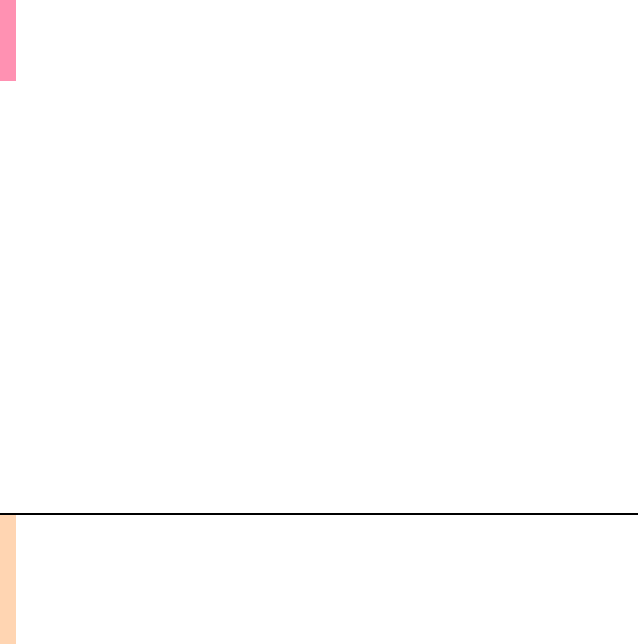
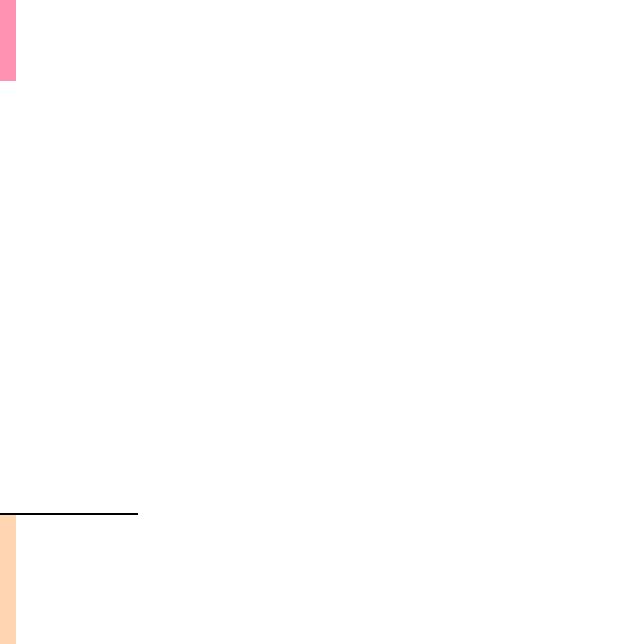
Before and after one commit to Giovani539/G.N.R, a plain HTML site: page index.html in a window 1280 px wide. Shown: the top 644 px of the page, 1264-1902 px from the left, 638 px wide, since content can reach past the window. Drawn offline with Linux system fonts and the light colour scheme.

Commit message:
gbdgtbdr

```diff
--- a/style.css
+++ b/style.css
@@ -108,7 +108,7 @@ font-size: 25px;
 }
 
 .linha{
-width: 1900px;
+width: 1400px;
 border: solid 1px var(--cor-do-texto);
 }
 
```
